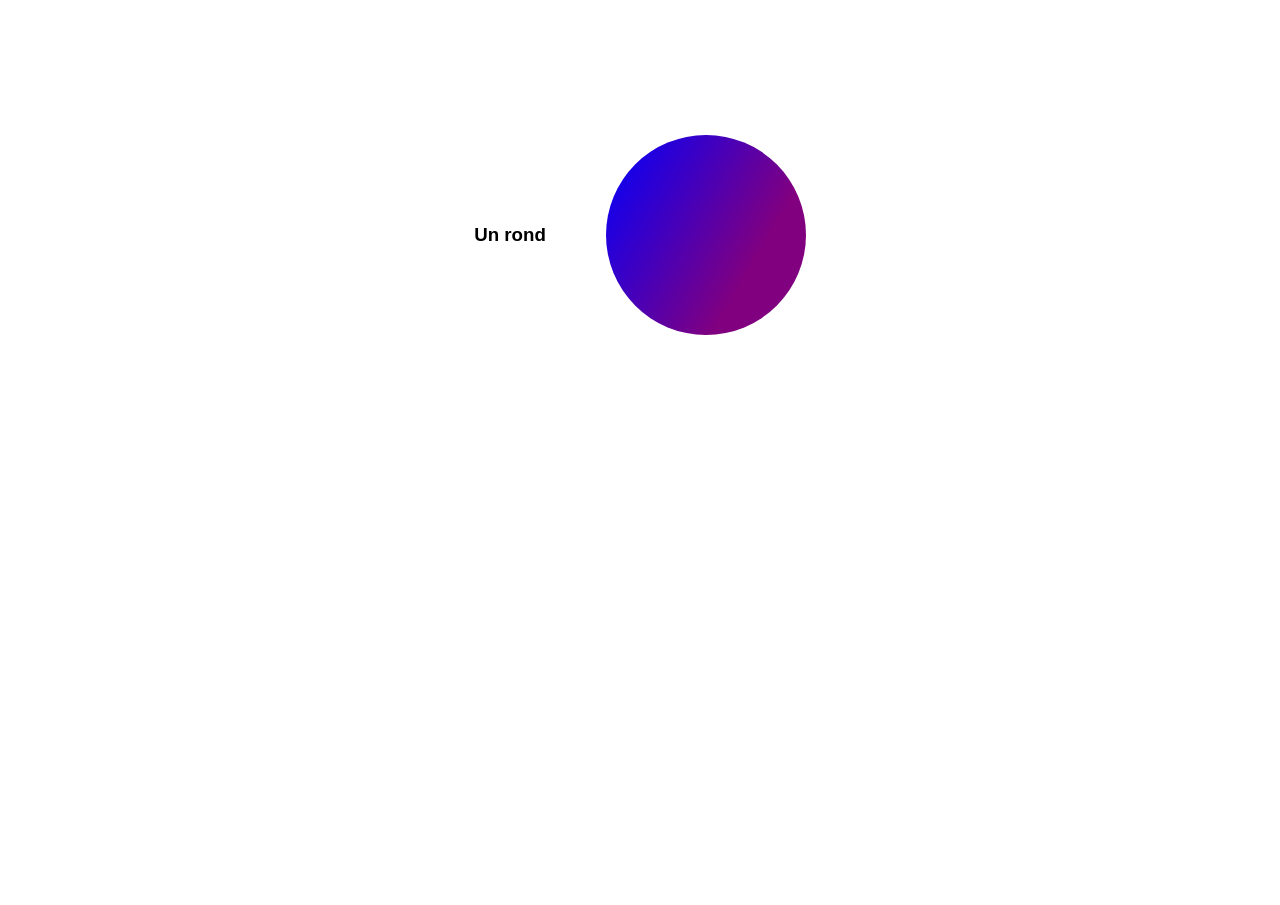
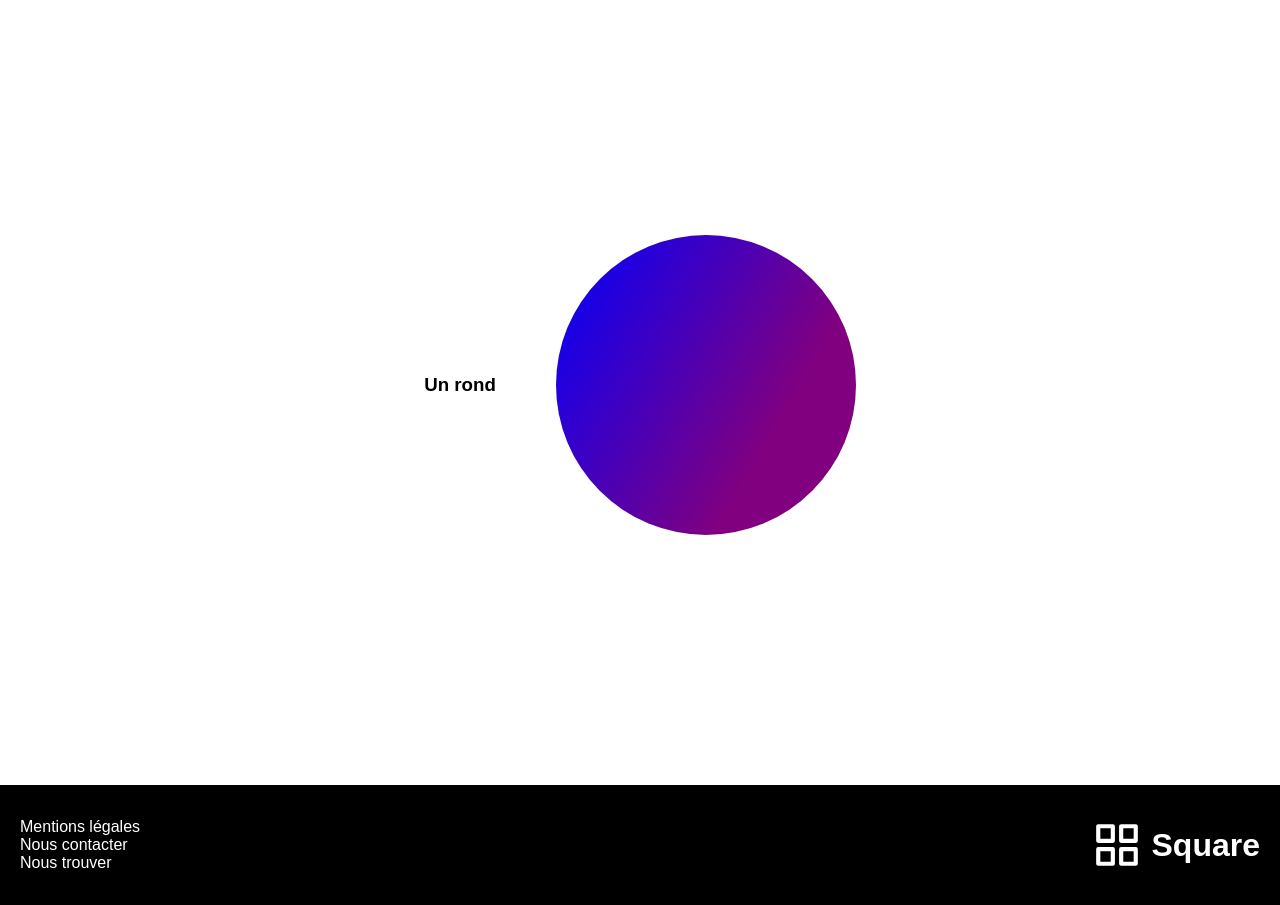
Before and after one commit to FroostDev/Site_De_Forme, a plain HTML site: page index.html in a window 1280 px wide. Shown: the part 660-1565 px from the top of the page. Before the commit the page ends 995 px from the top, so only its background shows below. Drawn offline with Linux system fonts and the light colour scheme.

Commit message:
Finished Website
Finished the content and the style of the website.

```diff
--- a/index.html
+++ b/index.html
@@ -51,6 +51,20 @@
         </div>
         <div class="rond"></div>
     </div>
+
+    <footer>
+        <div class="footer-dispo">
+            <div class="enfant1">
+                <a href="">Mentions légales</a>
+                <a href="">Nous contacter</a>
+                <a href="">Nous trouver</a>
+            </div>
+            <div class="enfant2">
+                <svg xmlns="http://www.w3.org/2000/svg" width="50" height="50" viewBox="0 0 24 24" fill="none" stroke="#ffffff" stroke-width="2" stroke-linecap="round" stroke-linejoin="round"><rect x="3" y="3" width="7" height="7"></rect><rect x="14" y="3" width="7" height="7"></rect><rect x="14" y="14" width="7" height="7"></rect><rect x="3" y="14" width="7" height="7"></rect></svg>
+                <h1 class="footer-title">Square</h1>
+            </div>
+        </div>
+    </footer>
 </body>
 
 </html>
--- a/styles/style.css
+++ b/styles/style.css
@@ -106,8 +106,8 @@ header {
 }
 
 .rond {
-    width: 200px;
-    height: 200px;
+    width: 300px;
+    height: 300px;
     background: linear-gradient(120deg, blue, purple 70%);
     border-radius: 100%;
 
@@ -122,5 +122,33 @@ header {
     align-items: center;
     justify-content: center;
     gap: 60px;
-    margin-top: 150px;
+    margin-top: 250px;
+    margin-bottom: 250px;
 }
+
+.footer-dispo {
+    display: flex;
+    align-items: center;
+    justify-content: space-between;
+    background: #000;
+    padding: 20px;
+}
+
+.footer-dispo>.enfant1>a{
+    color: #FFF;
+}
+
+.enfant1 {
+    display: flex;
+    flex-direction: column;
+}
+
+.enfant2 {
+    display: flex;
+    align-items: center;
+    gap: 10px;
+}
+
+.footer-title {
+    color: #FFF;
+}
```
